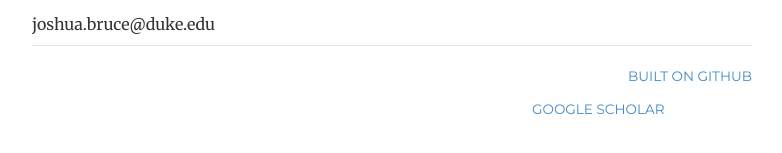
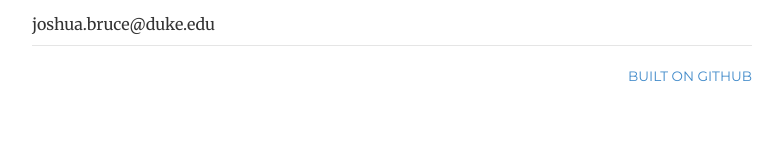
Before and after one commit to joshuarbruce/joshuarbruce.github.io, a Jekyll site: the page built from index.html, in a window 1280 px wide. Shown: the part 713-866 px from the top of the page, without its empty margins (248-1030 px from the left). Built offline with Jekyll 4.4.1, drawn with Linux system fonts in a browser that asks for light colours.

Commit message:
Update footer.html

```diff
--- a/_includes/footer.html
+++ b/_includes/footer.html
@@ -5,7 +5,6 @@
 	</div>
 	<div class="col-sm-4">
 	<p class="pull-right"><small><a href="https://github.com/joshuarbruce/joshuarbruce.github.io" target="_blank">Built on GitHub</a></small></p>
-	<p class="pull-left"><small><a href="https://scholar.google.com/citations?user=D3dhW5AAAAAJ&hl=en" target="_blank">Google Scholar</a></small></p>
 	</div>
 	</div>
 </div> <!-- /footer -->
```
